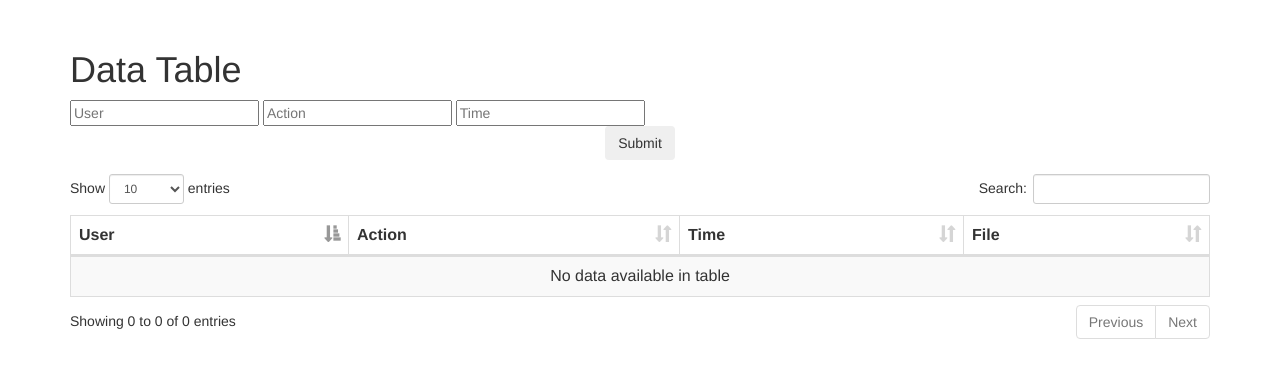
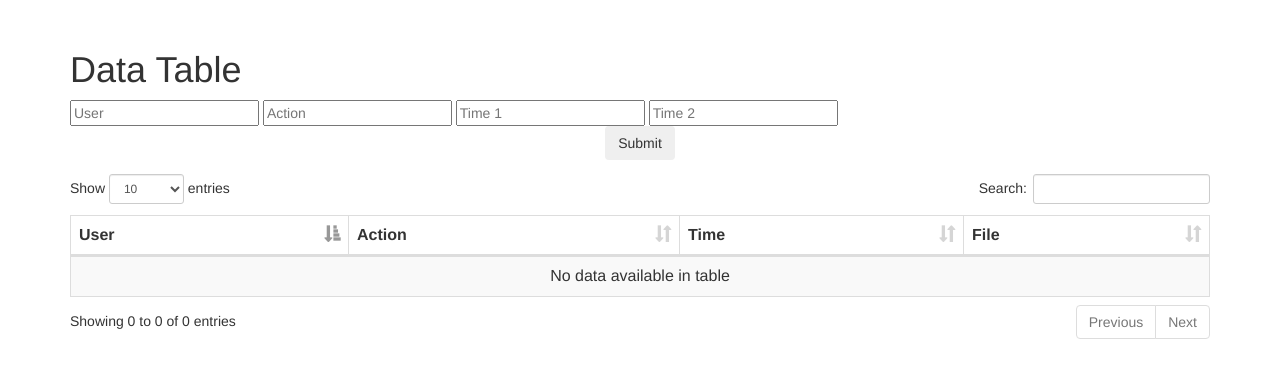
Before and after one commit to KalterDK/AppDBv2, a Django app: page / in a window 1280 px wide. Shown: the top 378 px of the page. Run offline with Django 3.2, Linux system fonts and the light colour scheme; parts of the project's set-up code (start-up, migrations or seed data) failed here and were passed over; some libraries are stand-ins or nearby versions.

Commit message:
added time from-to

```diff
--- a/AppDBv2/forms.py
+++ b/AppDBv2/forms.py
@@ -5,7 +5,8 @@
 class DataTableForm (forms.Form):
     user = forms.CharField(widget=forms.TextInput())
     action = forms.CharField(widget=forms.TextInput())
-    time = forms.CharField(widget=forms.TextInput())
+    time_1 = forms.DateTimeField(widget=forms.DateTimeInput())
+    time_2 = forms.DateTimeField(widget=forms.DateTimeInput())
 
     class Meta:
-        fields = ['user', 'action', 'time']
+        fields = ['user', 'action', 'time_1', 'time_2']
--- a/AppDBv2/templates/index.html
+++ b/AppDBv2/templates/index.html
@@ -30,7 +30,8 @@
 
         {% render_field form.user placeholder=form.user.label %}
         {% render_field form.action placeholder=form.action.label %}
-        {% render_field form.time placeholder=form.time.label %}
+        {% render_field form.time_1 placeholder=form.time_1.label %}
+        {% render_field form.time_2 placeholder=form.time_2.label %}
 
         <input type="submit" value="Submit" class="btn center-block"/>
     </form>
--- a/AppDBv2/views.py
+++ b/AppDBv2/views.py
@@ -1,6 +1,7 @@
 from django.shortcuts import render, render_to_response
 from forms import *
 from models import *
+import datetime
 
 
 def render_tamplate(tpl, dt, request):
@@ -21,8 +22,11 @@ def home(request):
         if form.is_valid():
             u = form.cleaned_data['user']
             a = form.cleaned_data['action']
-            t = form.cleaned_data['time']
-            table = OcActivity.objects.filter(user=u, type=a, timestamp=t)
+            dtf_1 = form.cleaned_data['time_1']
+            dtf_2 = form.cleaned_data['time_2']
+            t_1 = int(dtf_1.strftime('%s'))
+            t_2 = int(dtf_2.strftime('%s'))
+            table = OcActivity.objects.filter(user=u, type=a, timestamp__range=[t_1, t_2])
             return render_tamplate('index.html', {'form': form, 'table': table}, request)
         else:
             return render_tamplate('index.html', {'form': form}, request)
```
Also changed, not shown: AppDBv2/migrations/0003_delete_datatable.py (added).
